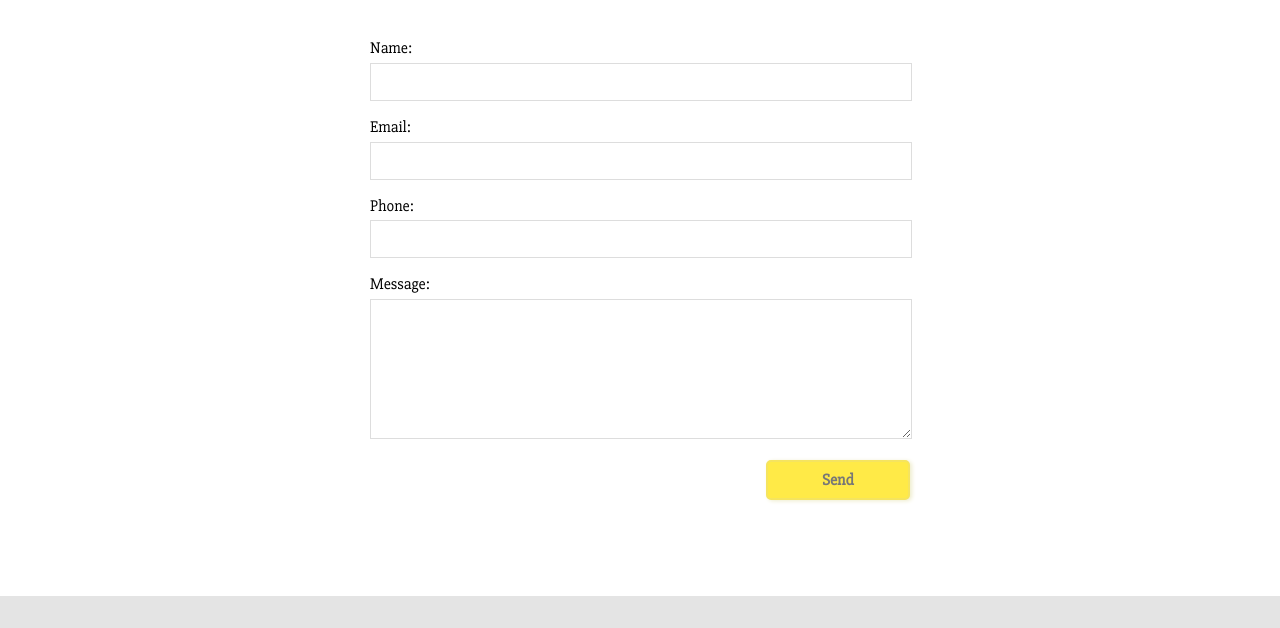
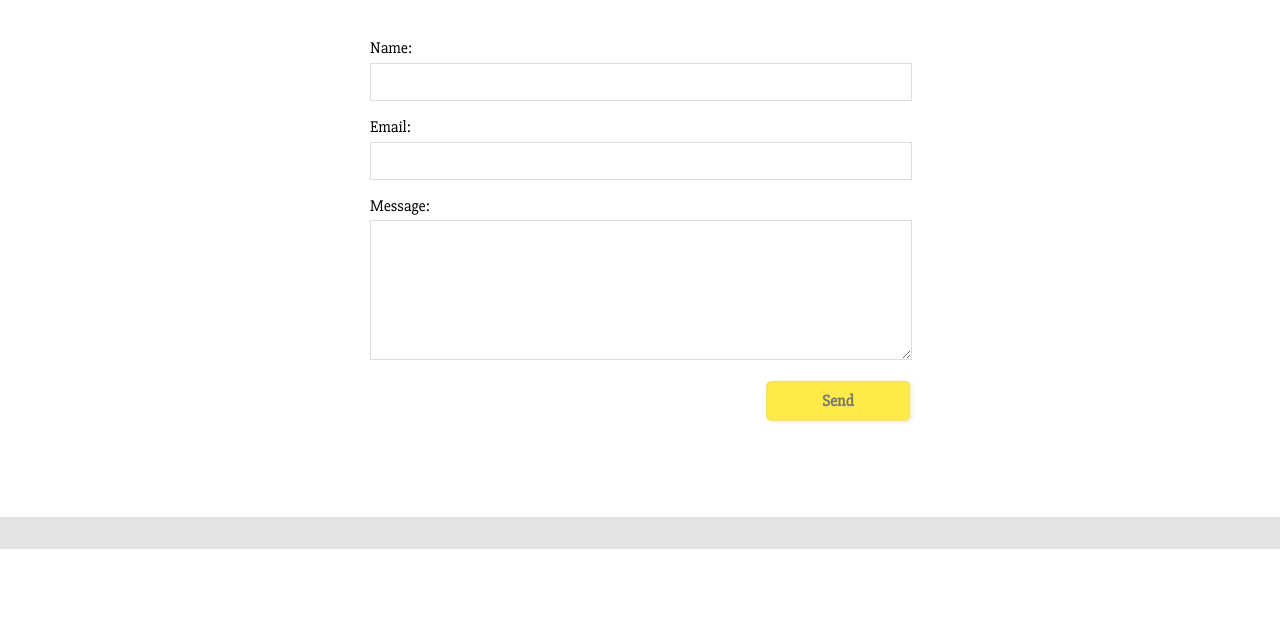
Before and after one commit to andrewchart/andrewchart.co.uk-2017, a WordPress theme: template wp-content/themes/andrewchart2017/page-contact-me.php in a window 1280 px wide. Shown: the part 181-809 px from the top of the page. Run offline with PHP 8.4 and a stand-in for WordPress, Linux system fonts and the light colour scheme; the site name, menu and one post (Sample post) are stand-ins, and other content is empty; some libraries are stand-ins or nearby versions.

Commit message:
Contact form development

```diff
--- /dev/null
+++ b/wp-content/themes/andrewchart2017/forms/contact-form.php
@@ -0,0 +1,26 @@
+<?php echo $prompt; ?>
+<form name="contact-form" id="contact-form" class="contact-form" method="post">
+  <div class="form-input">
+    <label>Name:</label>
+    <input type="text" name="your_name" value="<?php echo $name; ?>" />
+    <div class="error validation-error">Please provide your name</div>
+  </div>
+
+  <div class="form-input">
+    <label>Email:</label>
+    <input type="email" name="email" value="<?php echo $email; ?>" />
+    <div class="error validation-error">Please provide your email</div>
+  </div>
+
+  <div class="form-input">
+    <label>Message:</label>
+    <textarea name="message"><?php echo $message; ?></textarea>
+    <div class="error validation-error">Please write a message</div>
+  </div>
+
+  <div class="submit-area">
+    <div class="g-recaptcha" data-sitekey="6Lcd5Q4UAAAAANNn8QZhqJ-LLVYGu2WFjFKc3MNB"></div>
+    <button class="button button__primary" type="submit" />Send</button>
+  </div>
+
+</form>
--- a/wp-content/themes/andrewchart2017/header.php
+++ b/wp-content/themes/andrewchart2017/header.php
@@ -20,6 +20,7 @@
     <link rel="stylesheet" href="style.css" />
 
     <?php wp_head(); ?>
+		<script src='https://www.google.com/recaptcha/api.js'></script>
 	</head>
 	<body>
 
--- a/wp-content/themes/andrewchart2017/page-contact-me.php
+++ b/wp-content/themes/andrewchart2017/page-contact-me.php
@@ -8,34 +8,7 @@
 <section class="main-content contact-form-content">
 
   <h1><?php the_title(); ?></h1>
-  <p>I'd love to hear from you! Please get in touch below.</p>
-
-  <form name="contact-form" class="contact-form">
-    <div class="form-input">
-      <label>Name:</label>
-      <input type="text" name="name" />
-    </div>
-
-    <div class="form-input">
-      <label>Email:</label>
-      <input type="email" name="email" />
-    </div>
-
-    <div class="form-input">
-      <label>Phone:</label>
-      <input type="phone" name="phone" />
-    </div>
-
-    <div class="form-input">
-      <label>Message:</label>
-      <textarea name="message"></textarea>
-    </div>
-
-    <div class="submit-area">
-      <input class="button button__primary" type="submit" value="Send" />
-    </div>
-
-  </form>
+  <?php accouk_contact_form_handler(); ?>
 
 </section>
 
--- a/wp-content/themes/andrewchart2017/scripts.js
+++ b/wp-content/themes/andrewchart2017/scripts.js
@@ -1,3 +1,6 @@
+
+
+
 $(document).ready(function(){
 
   $('.site-header .menu-button, .main-nav .dismiss .close-icon').on('click', function(){
@@ -5,4 +8,14 @@ $(document).ready(function(){
     $('.main-nav').toggleClass('open');
   });
 
+
+  $('#contact-form').submit(function(){
+    var response = grecaptcha.getResponse();
+    if (response.length == 0) {
+      return false;
+    } else {
+      return true;
+    }
+  });
+
 });
--- a/wp-content/themes/andrewchart2017/style.css
+++ b/wp-content/themes/andrewchart2017/style.css
@@ -30,6 +30,7 @@ h1, h3, h5 {
 
 p {
   line-height: 147%;
+  margin-bottom: 1em;
 }
 
 a { text-decoration: none; }
@@ -69,6 +70,10 @@ textarea {
   font-size: 1em;
   border: 1px solid #ddd;
   color: #777;
+}
+
+.error {
+  color: #c00;
 }
 
 
@@ -333,22 +338,39 @@ padding-bottom: 1em;
 
 .contact-form input,
 .contact-form textarea {
-  width: 94%;
-  padding: 0.5em 3%;
+  width: 96%;
+  padding: 0.5em 2%;
 }
 
 .contact-form .submit-area {
   text-align: right;
 }
 
-.contact-form input[type=submit] {
+.contact-form .submit-area::after {
+  content: "";
+  height: 0;
+  clear: both;
+}
+
+.contact-form .submit-area .g-recaptcha {
+  display: inline;
+  float: left;
+}
+
+.contact-form button[type=submit] {
   display: inline;
   padding: 0.5em 3em;
+  margin-top: 1em;
   width: 100%;
 }
 
 .contact-form textarea {
   height: 7.6em;
+}
+
+.contact-form .validation-error {
+  display: none;
+  margin-top: 0.4em;
 }
 
 /* 768 Breakpoint */
@@ -440,8 +462,9 @@ padding-bottom: 1em;
 
 /* Minor breakpoints */
 @media screen and (min-width: 450px) {
-  .contact-form input[type=submit] {
+  .contact-form button[type=submit] {
     max-width: 9em;
+    margin-top: 0;
   }
 }
 
```
Also changed, not shown: wp-content/themes/andrewchart2017/functions.php (+82 -0 lines), wp-content/themes/andrewchart2017/templates/email/contact.php (added, +10 -0 lines).
